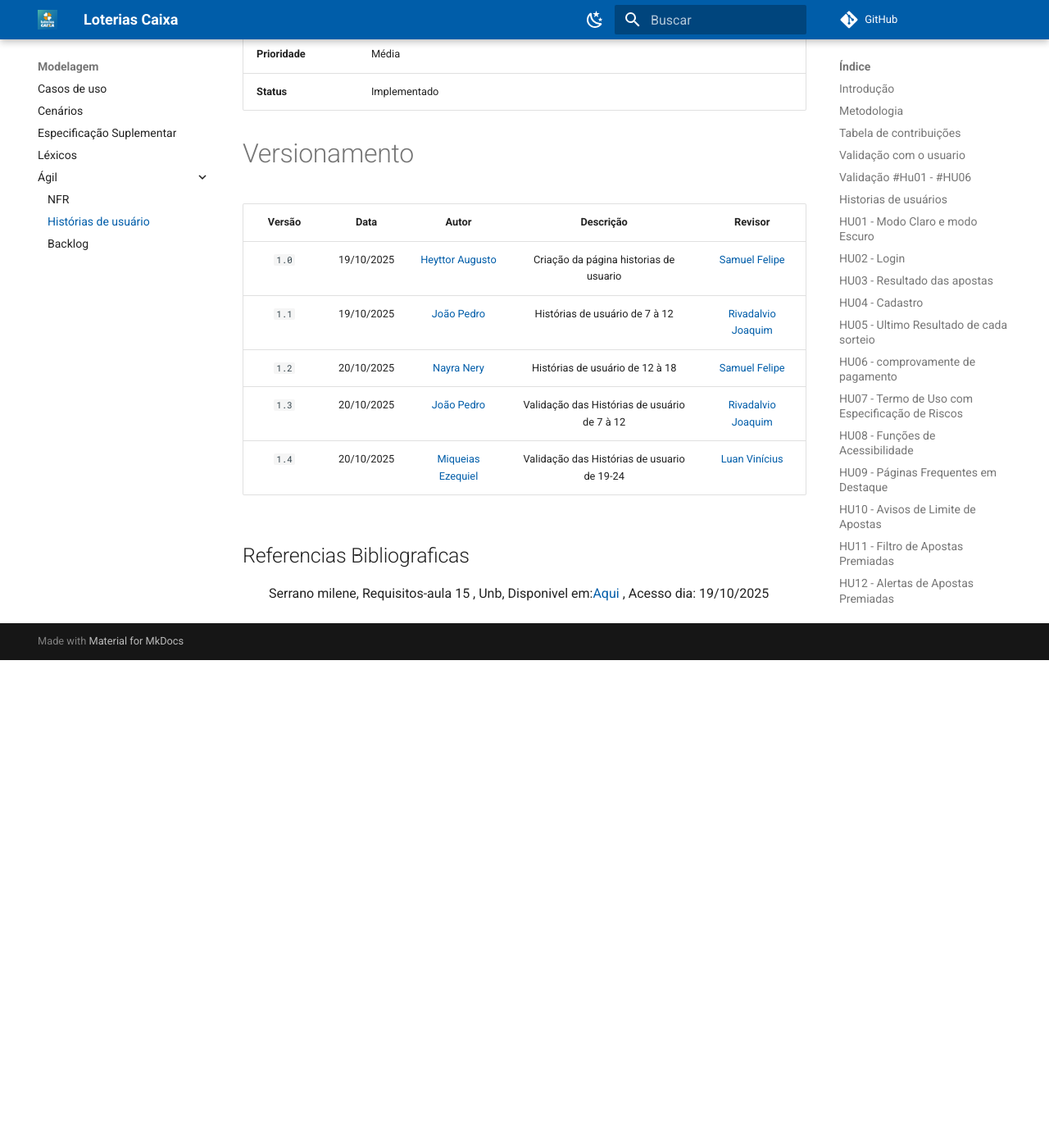
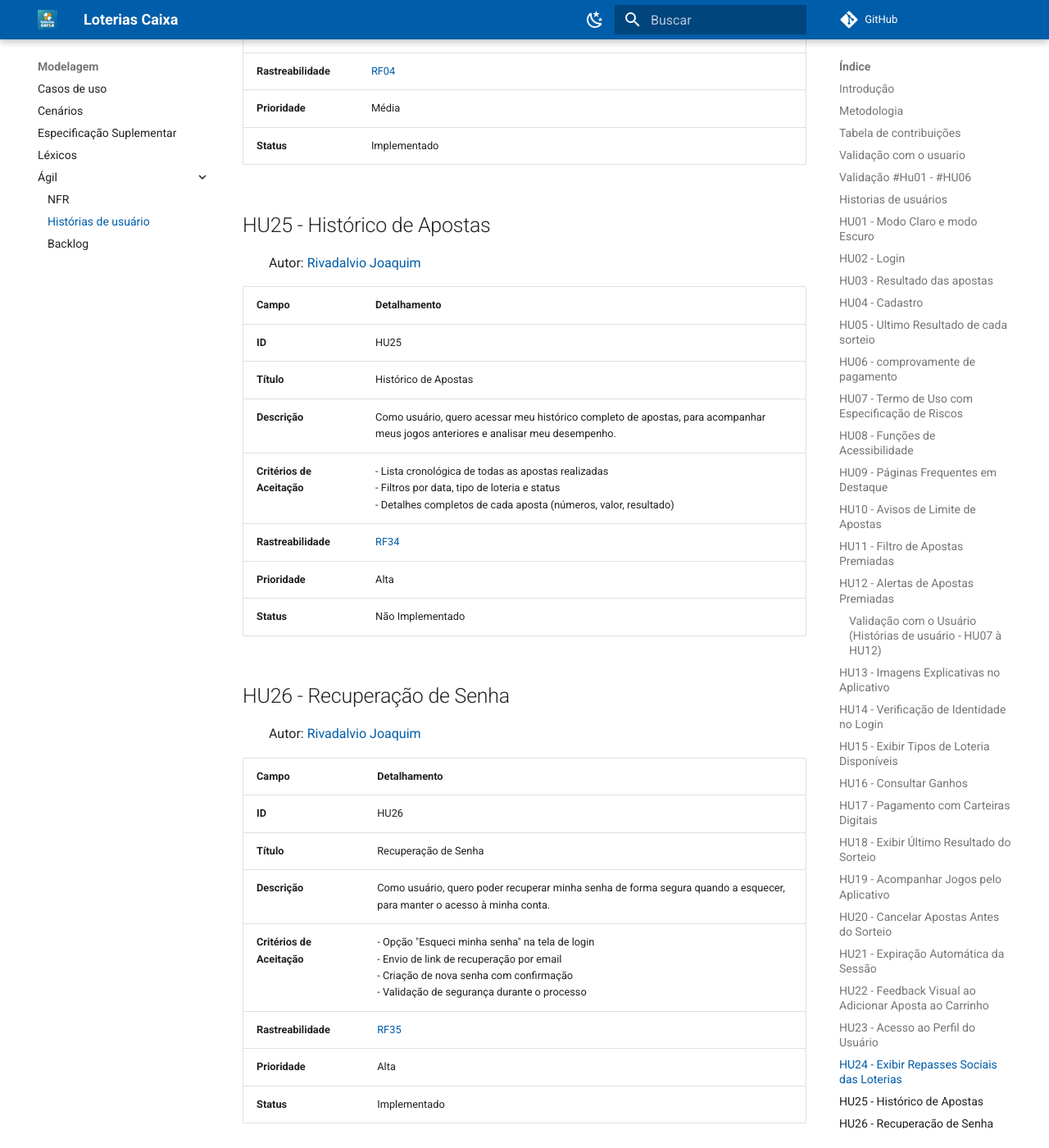
Before and after one commit to Requisitos-de-Software/2025.2-LoteriasCaixa, an MkDocs documentation site: the page built from docs/Modelagem/Ágil/História de usuário.md, in a window 1280 px wide and 1400 px high, scrolled down 15645 px. Shown: the whole window at 82% size. Built offline with MkDocs 1.6.1 and Material for MkDocs 9.7.7, drawn with Linux system fonts in a browser that asks for light colours; comment, search, counter and statistics services are not loaded; before the commit the page ends 16450 px from its top, so only the background shows below that; some of the changed text lies outside the part shown.

Commit message:
Update História de usuário.md

```diff
--- a/docs/Modelagem/Ágil/História de usuário.md
+++ b/docs/Modelagem/Ágil/História de usuário.md
@@ -26,6 +26,7 @@
 | [Heyttor Augusto](https://github.com/H3ytt0r62) | Criação das historias HU1, HU2, HU3, HU4, HU5 e HU6, Criação da introdução,Validação HU01 - HU06 | [#HU01](#hu1---modo-claro-e-modo-escuro), [#HU02](#hu02---login),[#HU03](#hu03---resultado-das-apostas),[#HU04](#hu04---cadastro),[#HU05](#hu05---ultimo-resultado-de-cada-sorteio),[#HU06](#hu06---comprovamente-de-pagamento),[Validação HU01-6](#validação-hu01---hu06) |
 | [Nayra Nery](https://github.com/NayraNery127) | Criação das histórias HU13, HU14, HU15, HU16, HU17 e HU18 | [#HU13](#hu13---imagens-explicativas-no-aplicativo), [#HU14](#hu14---verificação-de-identidade-no-login), [#HU15](#hu15---exibir-tipos-de-loteria-disponíveis), [#HU16](#hu16---consultar-ganhos), [#HU17](#hu17---pagamento-com-carteiras-digitais), [#HU18](#hu18---exibir-último-resultado-do-sorteio) |
 | [Miqueias Ezequiel](https://github.com/Kael-web7) | Criação das histórias HU19, HU20, HU21, HU22, HU23 e HU24 | [#HU19](#hu19---Acompanhar-Jogos-pelo-Aplicativo), [#HU20](#hu20---Cancelar-Apostas-Antes-do-Sorteio), [#HU21](#hu21---Expiração-Automática-da-Sessão), [#HU22](#hu22---Feedback-Visual-ao-Adicionar-Aposta-ao-Carrinho), [#HU23](#hu23---Acesso-ao-Perfil-do-Usuário), [#HU24](#hu24---Exibir-Repasses-Sociais-das-Loterias) |
+| [Rivadalvio Joaquim](https://github.com/RivaFilho) | Criação das histórias HU25, HU26, HU27, HU28, HU29 e HU30 | [#HU25](#hu25---histórico-de-apostas), [#HU26](#hu26---recuperação-de-senha), [#HU27](#hu27---compatibilidade-de-so), [#HU28](#hu28---apostas-favoritas), [#HU29](#hu29---tutorial-interativo), [#HU30](#hu30---notificações-push) |
 
 
 
@@ -369,6 +370,84 @@
 | **Prioridade** | Média |
 | **Status** | Implementado |
 
+## HU25 - Histórico de Apostas
+Autor: [Rivadalvio Joaquim](https://github.com/RivaFilho)
+
+| **Campo** | **Detalhamento** |
+|-----------|------------------|
+| **ID** | HU25 |
+| **Título** | Histórico de Apostas |
+| **Descrição** | Como usuário, quero acessar meu histórico completo de apostas, para acompanhar meus jogos anteriores e analisar meu desempenho. |
+| **Critérios de Aceitação** | - Lista cronológica de todas as apostas realizadas<br>- Filtros por data, tipo de loteria e status<br>- Detalhes completos de cada aposta (números, valor, resultado) |
+| **Rastreabilidade** | [RF34](../../Elicitação/Requisitos%20Elicitados.md#rf34) |
+| **Prioridade** | Alta |
+| **Status** | Não Implementado |
+
+## HU26 - Recuperação de Senha
+Autor: [Rivadalvio Joaquim](https://github.com/RivaFilho)
+
+| **Campo** | **Detalhamento** |
+|-----------|------------------|
+| **ID** | HU26 |
+| **Título** | Recuperação de Senha |
+| **Descrição** | Como usuário, quero poder recuperar minha senha de forma segura quando a esquecer, para manter o acesso à minha conta. |
+| **Critérios de Aceitação** | - Opção "Esqueci minha senha" na tela de login<br>- Envio de link de recuperação por email<br>- Criação de nova senha com confirmação<br>- Validação de segurança durante o processo |
+| **Rastreabilidade** | [RF35](../../Elicitação/Requisitos%20Elicitados.md#rf35) |
+| **Prioridade** | Alta |
+| **Status** | Implementado |
+
+## HU27 - Compatibilidade de SO
+Autor: [Rivadalvio Joaquim](https://github.com/RivaFilho)
+
+| **Campo** | **Detalhamento** |
+|-----------|------------------|
+| **ID** | HU27 |
+| **Título** | Compatibilidade de SO |
+| **Descrição** | Como usuário, quero que o aplicativo funcione corretamente tanto no Android quanto no iOS, para poder usá-lo independente do meu dispositivo. |
+| **Critérios de Aceitação** | - Funcionalidades idênticas em ambas as plataformas<br>- Interface adaptada para cada sistema<br>- Performance consistente entre versões<br>- Atualizações simultâneas para ambos os sistemas |
+| **Rastreabilidade** | [RNF13](../../Elicitação/Requisitos%20Elicitados.md#rnf13) |
+| **Prioridade** | Média |
+| **Status** | Implementado |
+
+## HU28 - Apostas Favoritas
+Autor: [Rivadalvio Joaquim](https://github.com/RivaFilho)
+
+| **Campo** | **Detalhamento** |
+|-----------|------------------|
+| **ID** | HU28 |
+| **Título** | Apostas Favoritas |
+| **Descrição** | Como usuário frequente, quero poder salvar minhas combinações de números favoritas, para agilizar o processo de aposta. |
+| **Critérios de Aceitação** | - Opção "Salvar como favorita" após montar aposta<br>- Lista de apostas favoritas acessível<br>- Edição e exclusão de favoritos<br>- Recuperação rápida para novos jogos |
+| **Rastreabilidade** | [RF36](../../Elicitação/Requisitos%20Elicitados.md#rf36) |
+| **Prioridade** | Média |
+| **Status** | Não Implementado |
+
+## HU29 - Tutorial Interativo
+Autor: [Rivadalvio Joaquim](https://github.com/RivaFilho)
+
+| **Campo** | **Detalhamento** |
+|-----------|------------------|
+| **ID** | HU29 |
+| **Título** | Tutorial Interativo |
+| **Descrição** | Como novo usuário, quero um tutorial interativo que me ensine a usar as principais funcionalidades do aplicativo. |
+| **Critérios de Aceitação** | - Tutorial na primeira execução<br>- Passo a passo das funcionalidades principais<br>- Opção de pular e revisitar depois<br>- Conteúdo claro e objetivo |
+| **Rastreabilidade** | [RNF14](../../Elicitação/Requisitos%20Elicitados.md#rnf14) |
+| **Prioridade** | Baixa |
+| **Status** | Não Implementado |
+
+## HU30 - Notificações Push
+Autor: [Rivadalvio Joaquim](https://github.com/RivaFilho)
+
+| **Campo** | **Detalhamento** |
+|-----------|------------------|
+| **ID** | HU30 |
+| **Título** | Notificações Push |
+| **Descrição** | Como usuário, quero receber notificações push sobre sorteios, resultados e promoções, para me manter informado sem precisar abrir o app. |
+| **Critérios de Aceitação** | - Configurações personalizáveis de notificações<br>- Alertas de resultados dos sorteios<br>- Lembretes de sorteios em andamento<br>- Notificações de promoções e novidades |
+| **Rastreabilidade** | [RF37](../../Elicitação/Requisitos%20Elicitados.md#rf37) |
+| **Prioridade** | Média |
+| **Status** | Implementado |
+
 # Versionamento
 
 | Versão | Data       | Autor               | Descrição                                    | Revisor |
@@ -378,7 +457,7 @@
 | ``1.2``    | 20/10/2025 | [Nayra Nery](https://github.com/NayraNery127)   |Histórias de usuário de 12 à 18 | [Samuel Felipe](https://github.com/TerminaKng05) |
 | ``1.3``    | 20/10/2025 | [João Pedro](https://github.com/Jadequilin)   |Validação das Histórias de usuário de 7 à 12 |[Rivadalvio Joaquim](https://github.com/RivaFilho)  |
 | ``1.4`` | 20/10/2025 | [Miqueias Ezequiel](https://github.com/Kael-web7) | Validação das Histórias de usuario de 19-24| [Luan Vinícius](https://github.com/luannvi) |
-
+| ``1.5`` | 20/10/2025 | [Rivadalvio Joaquim](https://github.com/RivaFilho) | Criação das Histórias de usuário de 25-30 | [João Pedro](https://github.com/Jadequilin) |
 ## Referencias Bibliograficas
 
 Serrano milene, Requisitos-aula 15 , Unb, Disponivel em:[Aqui](https://aprender3.unb.br/pluginfile.php/3210661/mod_resource/content/1/Requisitos%20-%20Aula%2015a.pdf) , Acesso dia: 19/10/2025
```
